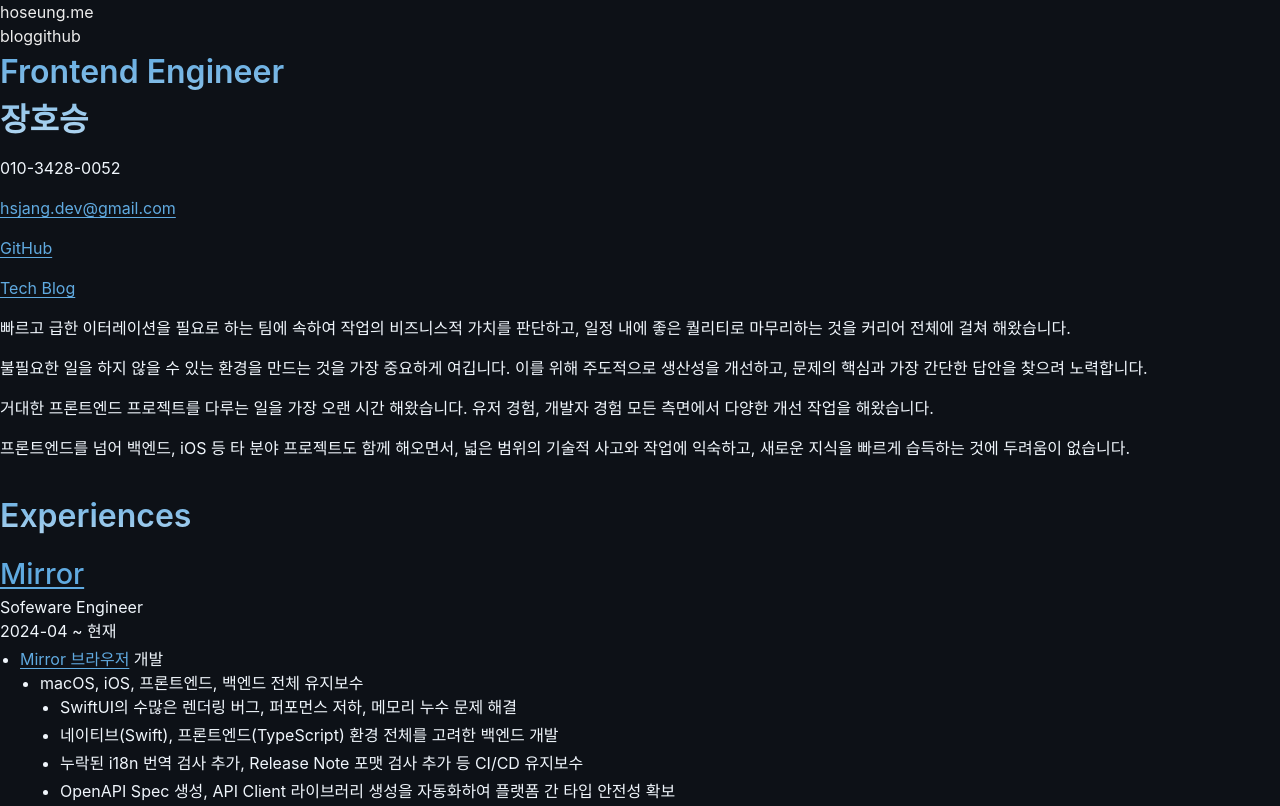
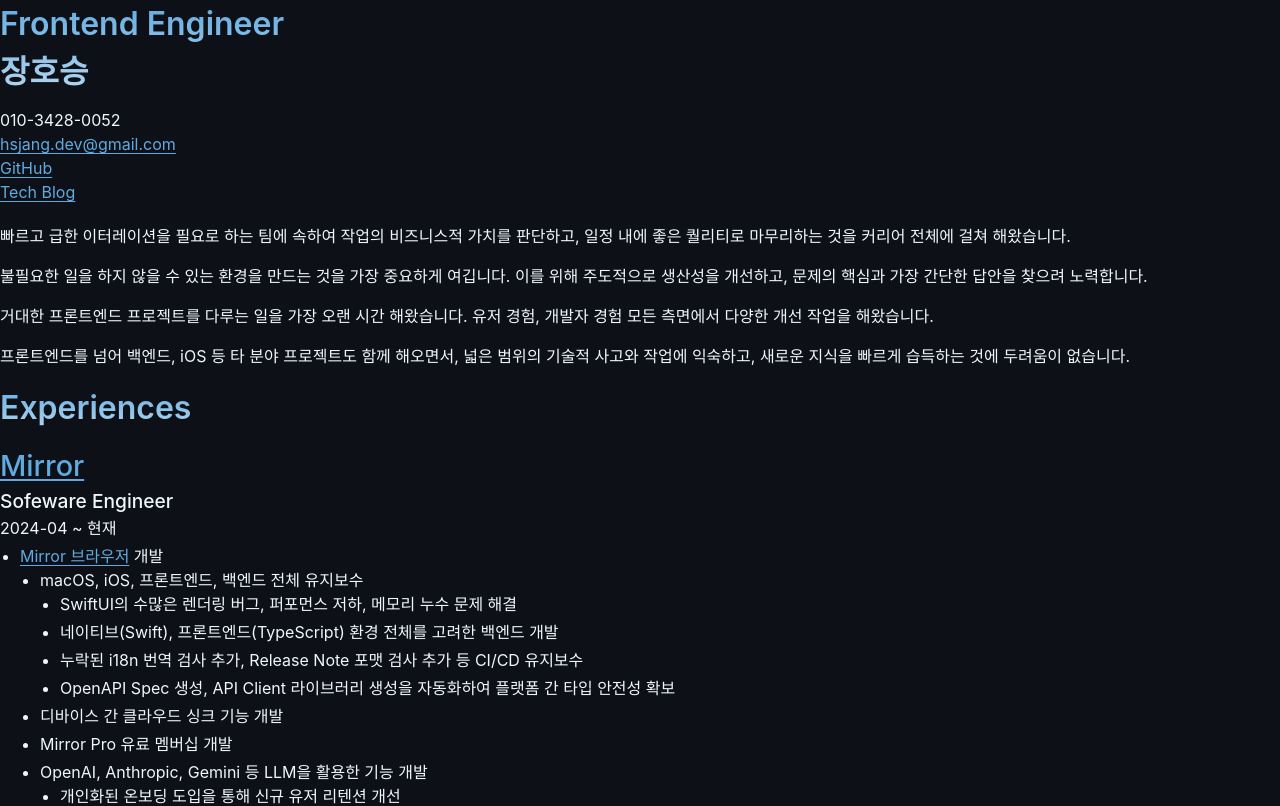
Before and after one commit to hoseungme/about.hoseung.me, a Next.js app: page / in a window 1280 px wide. Shown: the top 806 px of the page. Built offline with nearby package versions, Linux system fonts and the light colour scheme; a web font is replaced by a local one.

Commit message:
fix layout, style

```diff
--- a/src/app/layout.tsx
+++ b/src/app/layout.tsx
@@ -29,27 +29,9 @@
         <script>{GAScript}</script>
       </head>
       <body className="antialiased">
-        <header className="w-full sticky top-0 left-0 right-0 z-[9999] px-5 py-4 flex justify-center backdrop-blur-md">
-          <div className="max-w-[700px] w-full flex items-center">
-            <Link className="mr-auto" href="/">
-              <h1 className="text-xl font-bold">hoseung.me</h1>
-            </Link>
-            <a className="mr-3 text-base" href="https://blog.hoseung.me">
-              blog
-            </a>
-            <a className="text-base" href="https://github.com/hoseungme">
-              github
-            </a>
-          </div>
-        </header>
-        <main className="w-full flex justify-center px-5 mt-1">
+        <main className="w-full flex justify-center px-5 pt-5 pb-12">
           <div className="max-w-[700px] w-full flex flex-col">{children}</div>
         </main>
-        <footer className="w-full flex justify-center px-4 py-16">
-          <a className="font-bold" href="https://github.com/hoseungme">
-            ©hoseungme
-          </a>
-        </footer>
       </body>
     </html>
   );
--- a/src/app/page.style.scss
+++ b/src/app/page.style.scss
@@ -5,8 +5,15 @@
     color: transparent;
     background: linear-gradient(var(--blue), var(--lightblue));
     background-clip: text;
-    margin-top: 32px;
     margin-bottom: 12px;
+  }
+
+  .info {
+    margin-bottom: 20px;
+
+    p {
+      margin-bottom: 0;
+    }
   }
 
   .experience {
@@ -16,7 +23,8 @@
   }
 
   .experience-role {
-    font-size: 1em;
+    font-size: 1.2em;
+    font-weight: 500;
     margin-bottom: 0;
   }
 
--- a/src/app/page.tsx
+++ b/src/app/page.tsx
@@ -7,11 +7,7 @@
 
 export default function Home() {
   const content = readFileSync(join(process.cwd(), "src/data/index.md")).toString();
-  return (
-    <div className="pt-4">
-      <Markdown>{content}</Markdown>
-    </div>
-  );
+  return <Markdown>{content}</Markdown>;
 }
 
 const title = "장호승 이력서";
```
